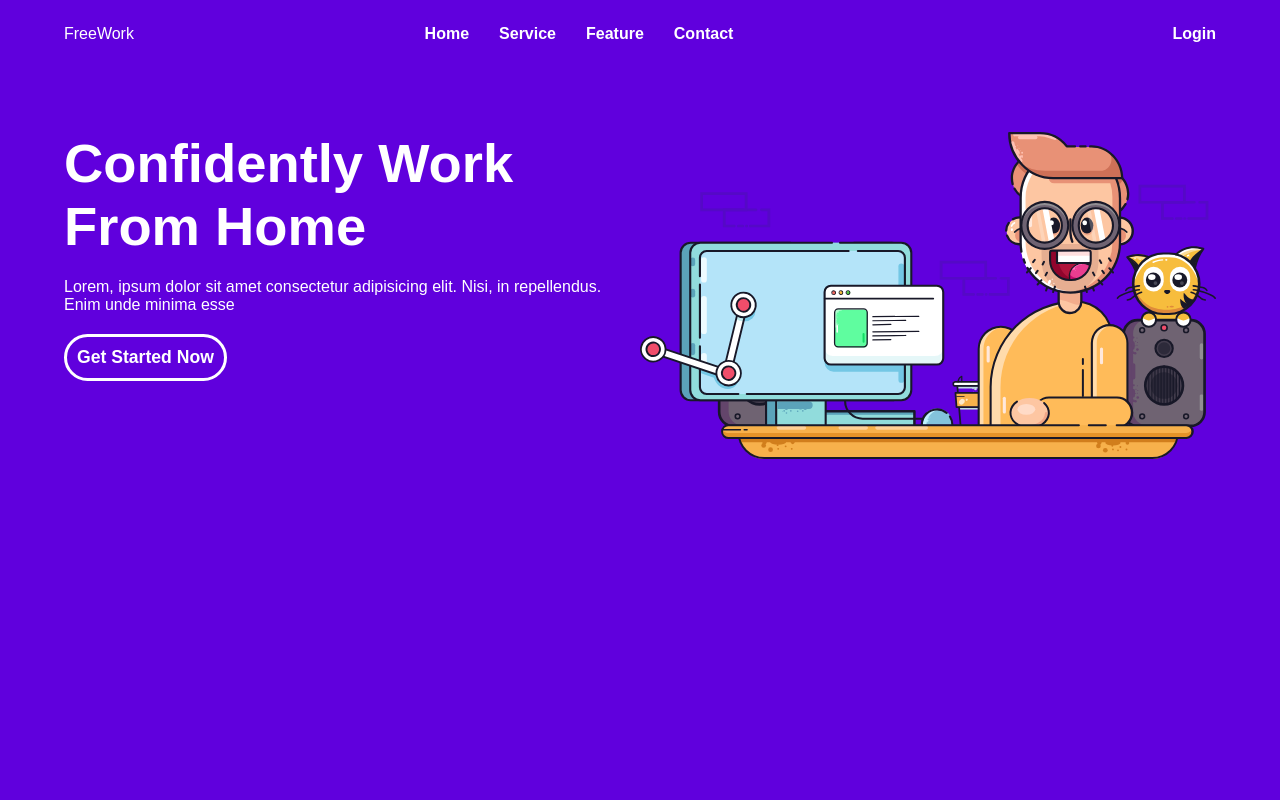
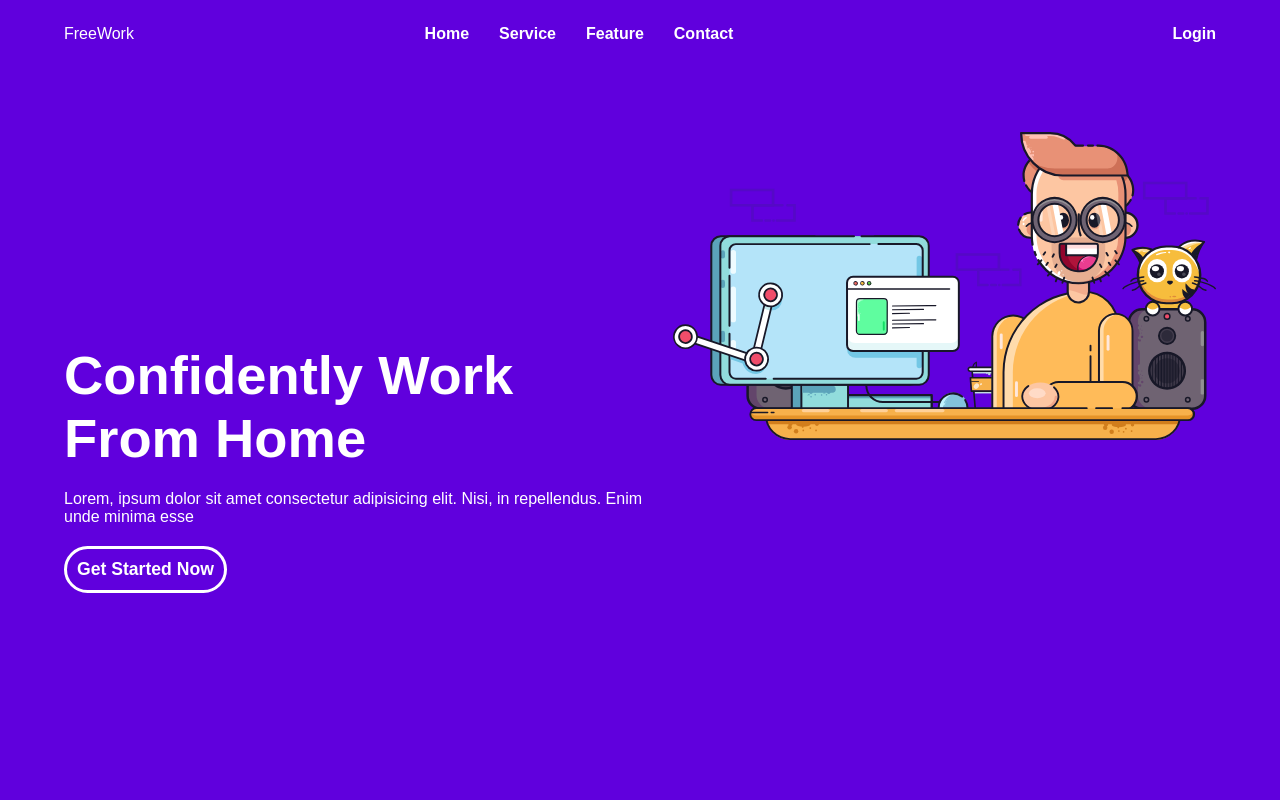
Before and after one commit to khaledseleem0/layout-one, a plain HTML site: page index.html in a window 1280 px wide. Shown: the top 800 px of the page. Drawn offline with nearby package versions, Linux system fonts and the light colour scheme.

Commit message:
Update style.css

```diff
--- a/style.css
+++ b/style.css
@@ -187,11 +187,16 @@ ul li a {
   display: -ms-flexbox;
   display: flex;
   padding: 5%;
-  height: 100vh;
+  min-height: 100vh;
+  justify-content: space-between;
 }
 
 .landing .text {
-  width: 50%;
+    display: flex;
+  flex-flow: column;
+  max-width: 609px;
+  align-items: start;
+  justify-content: center;
   padding: 0% 2% 0% 0%;
 }
 
```
